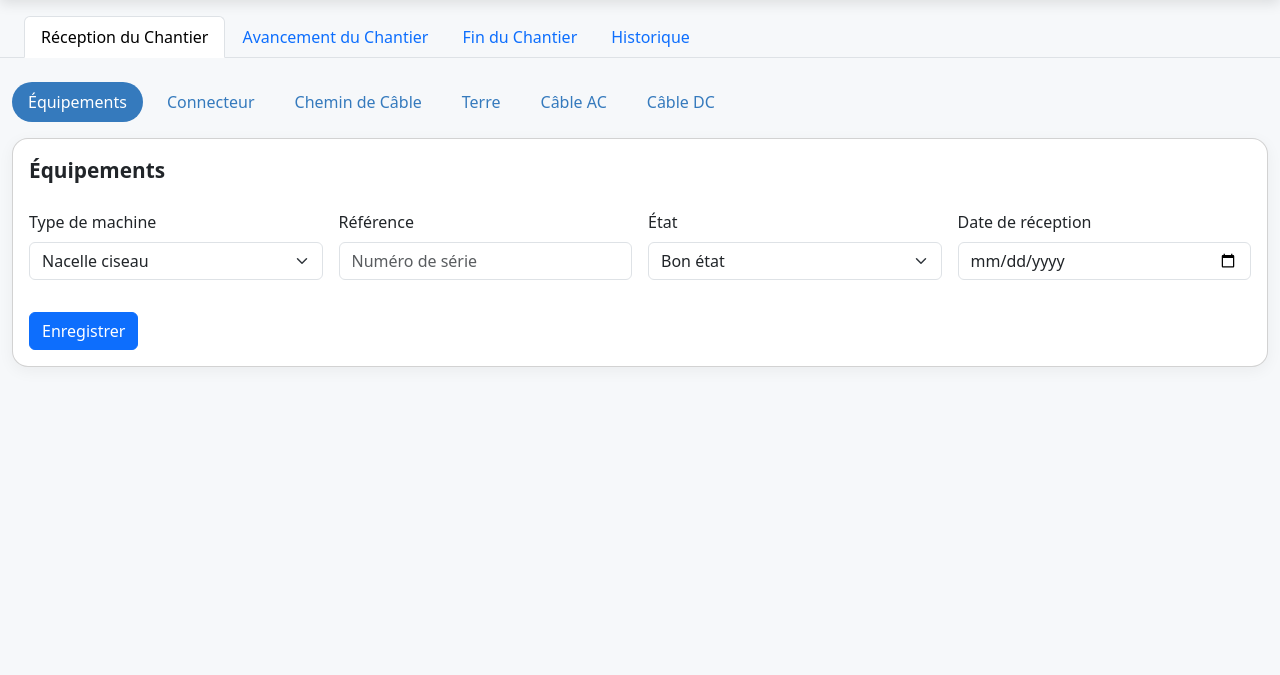
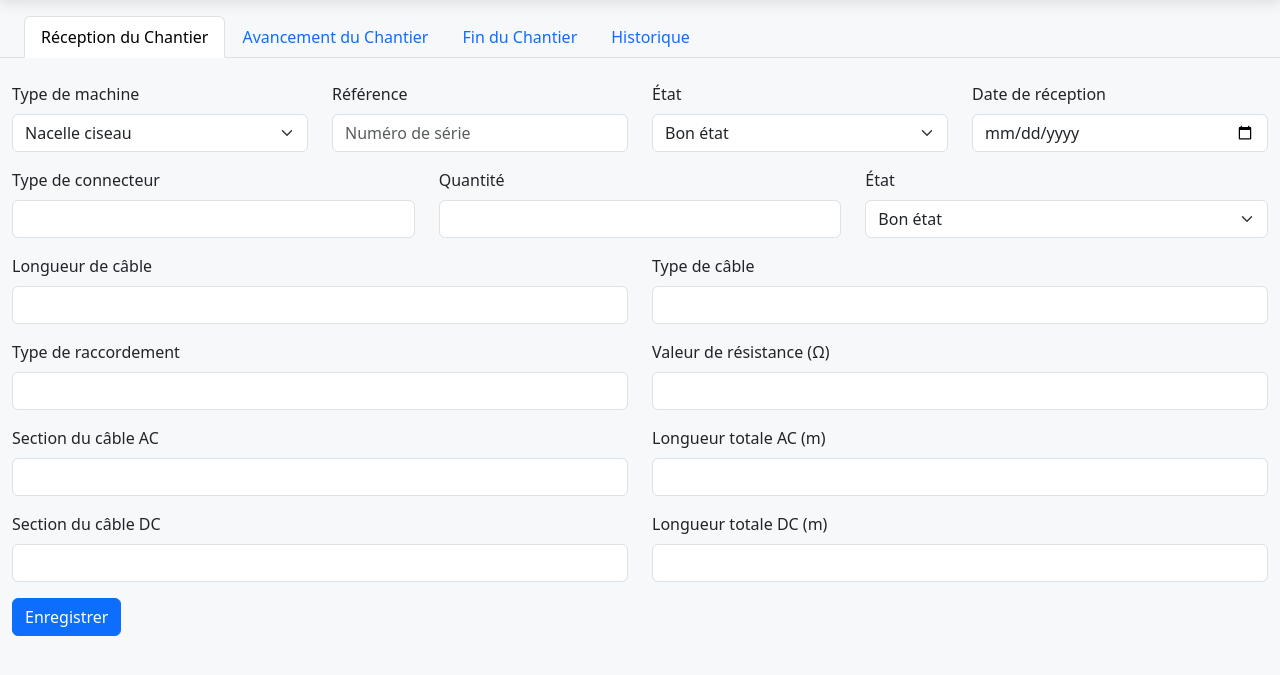
Before and after one commit to vinishtomar/TSB2, a Flask app: page / in a window 1280 px wide. Shown: the part 112-787 px from the top of the page. Run offline with Flask 2, Linux system fonts and the light colour scheme; the visitor is signed in with stand-in values (Sample User, id 1); data that the repository does not hold is empty.

Commit message:
Update index.html

```diff
--- a/ChefAssistantWeb/templates/index.html
+++ b/ChefAssistantWeb/templates/index.html
@@ -59,6 +59,16 @@
         .mt-3 { margin-top: 1rem; }
         .mt-4 { margin-top: 1.5rem; }
         .mb-3 { margin-bottom: 1rem; }
+        .table thead th {
+            font-size: 0.95rem;
+            white-space: nowrap;
+        }
+        .table td, .table th {
+            vertical-align: middle !important;
+        }
+        .nowrap {
+            white-space: nowrap;
+        }
     </style>
 </head>
 <body>
@@ -89,225 +99,121 @@
     <div class="tab-content container-fluid pt-4" id="mainTabContent">
       <!-- Réception Section -->
       <div class="tab-pane fade show active" id="reception" role="tabpanel" aria-labelledby="reception-tab">
-        <!-- Subnav Tabs -->
-        <ul class="nav subnav mb-3" id="receptionSubTab" role="tablist">
-          <li class="nav-item" role="presentation">
-            <button class="nav-link active" id="equipements-tab" data-bs-toggle="tab" data-bs-target="#equipements" type="button" role="tab" aria-controls="equipements" aria-selected="true">Équipements</button>
-          </li>
-          <li class="nav-item" role="presentation">
-            <button class="nav-link" id="connecteur-tab" data-bs-toggle="tab" data-bs-target="#connecteur" type="button" role="tab" aria-controls="connecteur" aria-selected="false">Connecteur</button>
-          </li>
-          <li class="nav-item" role="presentation">
-            <button class="nav-link" id="chemin-tab" data-bs-toggle="tab" data-bs-target="#chemin" type="button" role="tab" aria-controls="chemin" aria-selected="false">Chemin de Câble</button>
-          </li>
-          <li class="nav-item" role="presentation">
-            <button class="nav-link" id="terre-tab" data-bs-toggle="tab" data-bs-target="#terre" type="button" role="tab" aria-controls="terre" aria-selected="false">Terre</button>
-          </li>
-          <li class="nav-item" role="presentation">
-            <button class="nav-link" id="cableac-tab" data-bs-toggle="tab" data-bs-target="#cableac" type="button" role="tab" aria-controls="cableac" aria-selected="false">Câble AC</button>
-          </li>
-          <li class="nav-item" role="presentation">
-            <button class="nav-link" id="cabledc-tab" data-bs-toggle="tab" data-bs-target="#cabledc" type="button" role="tab" aria-controls="cabledc" aria-selected="false">Câble DC</button>
-          </li>
-        </ul>
-        <div class="tab-content">
-          <div class="tab-pane fade show active" id="equipements" role="tabpanel" aria-labelledby="equipements-tab">
-            <div class="card rounded-card mb-3">
-              <div class="card-body">
-                <div class="card-title mb-4">Équipements</div>
-                <form class="row g-3 align-items-end">
+        <form method="POST" action="{{ url_for('suivi_journalier') }}" enctype="multipart/form-data">
+          <div class="row mb-3">
             <div class="col-md-3">
               <label class="form-label">Type de machine</label>
-                    <select class="form-select">
-                      <option>Nacelle ciseau</option>
-                      <option>Nacelle à bras</option>
-                      <option>Manitou</option>
+              <select class="form-select" name="equipement_type">
+                <option value="Nacelle ciseau">Nacelle ciseau</option>
+                <option value="Nacelle à bras">Nacelle à bras</option>
+                <option value="Manitou">Manitou</option>
               </select>
             </div>
             <div class="col-md-3">
               <label class="form-label">Référence</label>
-                    <input type="text" class="form-control" placeholder="Numéro de série">
+              <input type="text" class="form-control" name="equipement_reference" placeholder="Numéro de série">
             </div>
             <div class="col-md-3">
               <label class="form-label">État</label>
-                    <select class="form-select">
-                      <option>Bon état</option>
-                      <option>À vérifier</option>
-                      <option>Défaillant</option>
+              <select class="form-select" name="equipement_etat">
+                <option value="Bon état">Bon état</option>
+                <option value="À vérifier">À vérifier</option>
+                <option value="Défaillant">Défaillant</option>
               </select>
             </div>
             <div class="col-md-3">
               <label class="form-label">Date de réception</label>
-                    <input type="date" class="form-control" placeholder="jj/mm/aaaa">
+              <input type="date" class="form-control" name="equipement_date_reception">
             </div>
-                  <div class="col-12 pt-3">
-                    <button class="btn btn-primary">Enregistrer</button>
+          </div>
+          <div class="row mb-3">
+            <div class="col-md-4">
+              <label class="form-label">Type de connecteur</label>
+              <input type="text" class="form-control" name="connecteur_type">
+            </div>
+            <div class="col-md-4">
+              <label class="form-label">Quantité</label>
+              <input type="number" class="form-control" name="connecteur_quantite">
+            </div>
+            <div class="col-md-4">
+              <label class="form-label">État</label>
+              <select class="form-select" name="connecteur_etat">
+                <option value="Bon état">Bon état</option>
+                <option value="À vérifier">À vérifier</option>
+                <option value="Défaillant">Défaillant</option>
+              </select>
+            </div>
+          </div>
+          <div class="row mb-3">
+            <div class="col-md-6">
+              <label class="form-label">Longueur de câble</label>
+              <input type="number" class="form-control" name="chemin_cable_longueur">
+            </div>
+            <div class="col-md-6">
+              <label class="form-label">Type de câble</label>
+              <input type="text" class="form-control" name="chemin_cable_type">
+            </div>
+          </div>
+          <div class="row mb-3">
+            <div class="col-md-6">
+              <label class="form-label">Type de raccordement</label>
+              <input type="text" class="form-control" name="terre_type_raccord">
+            </div>
+            <div class="col-md-6">
+              <label class="form-label">Valeur de résistance (Ω)</label>
+              <input type="number" class="form-control" name="terre_valeur_resistance">
+            </div>
+          </div>
+          <div class="row mb-3">
+            <div class="col-md-6">
+              <label class="form-label">Section du câble AC</label>
+              <input type="text" class="form-control" name="cableac_section">
+            </div>
+            <div class="col-md-6">
+              <label class="form-label">Longueur totale AC (m)</label>
+              <input type="number" class="form-control" name="cableac_longueur">
+            </div>
+          </div>
+          <div class="row mb-3">
+            <div class="col-md-6">
+              <label class="form-label">Section du câble DC</label>
+              <input type="text" class="form-control" name="cabledc_section">
+            </div>
+            <div class="col-md-6">
+              <label class="form-label">Longueur totale DC (m)</label>
+              <input type="number" class="form-control" name="cabledc_longueur">
+            </div>
+          </div>
+          <div class="mt-3">
+            <button type="submit" class="btn btn-primary">Enregistrer</button>
           </div>
         </form>
       </div>
+      <!-- Avancement Section -->
+      <div class="tab-pane fade" id="avancement" role="tabpanel" aria-labelledby="avancement-tab">
+        <form method="POST" action="{{ url_for('suivi_journalier') }}">
+          <div class="row mb-3">
+            <div class="col-md-4">
+              <label class="form-label">Câble DC tiré (m)</label>
+              <input type="text" class="form-control" name="cables_dctires">
+            </div>
+            <div class="col-md-4">
+              <label class="form-label">Câble AC tiré (m)</label>
+              <input type="text" class="form-control" name="cables_actires">
+            </div>
+            <div class="col-md-4">
+              <label class="form-label">Câble Terre tiré (m)</label>
+              <input type="text" class="form-control" name="cables_terretires">
             </div>
           </div>
-          <div class="tab-pane fade" id="connecteur" role="tabpanel" aria-labelledby="connecteur-tab">
-            <div class="card rounded-card mb-3">
-              <div class="card-body">
-                <div class="card-title mb-4">Connecteur</div>
-                <form class="row g-3 align-items-end">
-                  <div class="col-md-4">
-                    <label class="form-label">Type de connecteur</label>
-                    <input type="text" class="form-control" placeholder="Type de connecteur">
-                  </div>
-                  <div class="col-md-4">
-                    <label class="form-label">Quantité</label>
-                    <input type="number" class="form-control" placeholder="Quantité">
-                  </div>
-                  <div class="col-md-4">
-                    <label class="form-label">État</label>
-                    <select class="form-select">
-                      <option>Bon état</option>
-                      <option>À vérifier</option>
-                      <option>Défaillant</option>
-                    </select>
-                  </div>
-                  <div class="col-12 pt-3">
-                    <button class="btn btn-primary">Enregistrer</button>
+          <div class="mt-3">
+            <button type="submit" class="btn btn-primary">Enregistrer</button>
           </div>
         </form>
       </div>
-            </div>
-          </div>
-          <div class="tab-pane fade" id="chemin" role="tabpanel" aria-labelledby="chemin-tab">
-            <div class="card rounded-card mb-3">
-              <div class="card-body">
-                <div class="card-title mb-4">Chemin de Câble</div>
-                <form class="row g-3 align-items-end">
-                  <div class="col-md-6">
-                    <label class="form-label">Longueur de câble</label>
-                    <input type="number" class="form-control" placeholder="Longueur (m)">
-                  </div>
-                  <div class="col-md-6">
-                    <label class="form-label">Type de câble</label>
-                    <input type="text" class="form-control" placeholder="Type de câble">
-                  </div>
-                  <div class="col-12 pt-3">
-                    <button class="btn btn-primary">Enregistrer</button>
-                  </div>
-                </form>
-              </div>
-            </div>
-          </div>
-          <div class="tab-pane fade" id="terre" role="tabpanel" aria-labelledby="terre-tab">
-            <div class="card rounded-card mb-3">
-              <div class="card-body">
-                <div class="card-title mb-4">Terre</div>
-                <form class="row g-3 align-items-end">
-                  <div class="col-md-6">
-                    <label class="form-label">Type de raccordement</label>
-                    <input type="text" class="form-control" placeholder="Type de raccordement">
-                  </div>
-                  <div class="col-md-6">
-                    <label class="form-label">Valeur de résistance (Ω)</label>
-                    <input type="number" class="form-control" placeholder="Valeur de résistance">
-                  </div>
-                  <div class="col-12 pt-3">
-                    <button class="btn btn-primary">Enregistrer</button>
-                  </div>
-                </form>
-              </div>
-            </div>
-          </div>
-          <div class="tab-pane fade" id="cableac" role="tabpanel" aria-labelledby="cableac-tab">
-            <div class="card rounded-card mb-3">
-              <div class="card-body">
-                <div class="card-title mb-4">Câble AC</div>
-                <form class="row g-3 align-items-end">
-                  <div class="col-md-6">
-                    <label class="form-label">Section du câble</label>
-                    <input type="text" class="form-control" placeholder="Section du câble">
-                  </div>
-                  <div class="col-md-6">
-                    <label class="form-label">Longueur totale (m)</label>
-                    <input type="number" class="form-control" placeholder="Longueur totale">
-                  </div>
-                  <div class="col-12 pt-3">
-                    <button class="btn btn-primary">Enregistrer</button>
-                  </div>
-                </form>
-              </div>
-            </div>
-          </div>
-          <div class="tab-pane fade" id="cabledc" role="tabpanel" aria-labelledby="cabledc-tab">
-            <div class="card rounded-card mb-3">
-              <div class="card-body">
-                <div class="card-title mb-4">Câble DC</div>
-                <form class="row g-3 align-items-end">
-                  <div class="col-md-6">
-                    <label class="form-label">Section du câble</label>
-                    <input type="text" class="form-control" placeholder="Section du câble">
-                  </div>
-                  <div class="col-md-6">
-                    <label class="form-label">Longueur totale (m)</label>
-                    <input type="number" class="form-control" placeholder="Longueur totale">
-                  </div>
-                  <div class="col-12 pt-3">
-                    <button class="btn btn-primary">Enregistrer</button>
-                  </div>
-                </form>
-              </div>
-            </div>
-          </div>
-        </div>
-      </div>
-      <!-- Avancement Section -->
-      <div class="tab-pane fade" id="avancement" role="tabpanel" aria-labelledby="avancement-tab">
-        <ul class="nav subnav mb-3" id="avancementSubTab" role="tablist">
-          <li class="nav-item" role="presentation">
-            <button class="nav-link active" id="cables-tires-tab" data-bs-toggle="tab" data-bs-target="#cables-tires" type="button" role="tab" aria-controls="cables-tires" aria-selected="true">Câbles Tirés</button>
-          </li>
-          <li class="nav-item" role="presentation">
-            <button class="nav-link" id="installations-tab" data-bs-toggle="tab" data-bs-target="#installations" type="button" role="tab" aria-controls="installations" aria-selected="false">Installations</button>
-          </li>
-        </ul>
-        <div class="tab-content">
-          <div class="tab-pane fade show active" id="cables-tires" role="tabpanel" aria-labelledby="cables-tires-tab">
-            <div class="card rounded-card mb-3">
-              <div class="card-body">
-                <div class="card-title mb-4">Avancement des Câbles</div>
-                <form class="row g-3 align-items-end">
-                  <div class="col-md-4">
-                    <label class="form-label">Câble DC tiré (m)</label>
-                    <input type="text" class="form-control" placeholder="">
-                  </div>
-                  <div class="col-md-4">
-                    <label class="form-label">Câble AC tiré (m)</label>
-                    <input type="text" class="form-control" placeholder="">
-                  </div>
-                  <div class="col-md-4">
-                    <label class="form-label">Câble Terre tiré (m)</label>
-                    <input type="text" class="form-control" placeholder="">
-                  </div>
-                  <div class="col-12 pt-3">
-                    <button type="button" class="btn btn-primary">Enregistrer</button>
-                  </div>
-                </form>
-              </div>
-            </div>
-          </div>
-          <div class="tab-pane fade" id="installations" role="tabpanel" aria-labelledby="installations-tab">
-            <div class="card rounded-card mb-3">
-              <div class="card-body">
-                <div class="card-title mb-4">Installations</div>
-                <p>Section vide ou à personnaliser.</p>
-              </div>
-            </div>
-          </div>
-        </div>
-      </div>
       <!-- Fin Section -->
       <div class="tab-pane fade" id="fin" role="tabpanel" aria-labelledby="fin-tab">
-        <div class="card rounded-card mb-3">
-          <div class="card-body">
-            <div class="card-title mb-4">Tableau des Tensions Finales</div>
-            <p>Relevé final des tensions prises sur le chantier</p>
+        <form method="POST" action="{{ url_for('suivi_journalier') }}">
           <div class="table-responsive">
             <table class="table align-middle">
               <thead>
@@ -325,34 +231,31 @@
               </thead>
               <tbody>
                 <tr>
-                    <td>Zone A</td>
-                    <td>String 1</td>
-                    <td><input type="text" class="form-control" placeholder=""></td>
-                    <td><input type="text" class="form-control" placeholder=""></td>
-                    <td><input type="text" class="form-control" placeholder=""></td>
-                    <td><input type="text" class="form-control" placeholder=""></td>
-                    <td><input type="date" class="form-control" placeholder="jj/mm/aaaa"></td>
-                    <td><input type="text" class="form-control" placeholder=""></td>
+                  <td><input type="text" class="form-control" name="fin_zone"></td>
+                  <td><input type="text" class="form-control" name="fin_string"></td>
+                  <td><input type="text" class="form-control" name="fin_tension_dc"></td>
+                  <td><input type="text" class="form-control" name="fin_courant_dc"></td>
+                  <td><input type="text" class="form-control" name="fin_tension_ac"></td>
+                  <td><input type="text" class="form-control" name="fin_puissance"></td>
+                  <td><input type="date" class="form-control" name="fin_date"></td>
+                  <td><input type="text" class="form-control" name="fin_technicien"></td>
                   <td>
-                      <select class="form-select">
-                        <option>Validé</option>
-                        <option>Non Validé</option>
+                    <select class="form-select" name="fin_status">
+                      <option value="Validé">Validé</option>
+                      <option value="Non Validé">Non Validé</option>
                     </select>
                   </td>
                 </tr>
               </tbody>
             </table>
             <div class="mt-3">
-                <button type="button" class="btn btn-primary">Ajouter ligne</button>
-                <button type="button" class="btn btn-primary">Enregistrer</button>
-                <button type="button" class="btn btn-success">Exporter PDF</button>
+              <button type="submit" class="btn btn-primary">Enregistrer</button>
             </div>
           </div>
+        </form>
       </div>
-        </div>
-      </div>
+      <!-- Historique Section (Admins only) -->
       {% if current_user.role == "admin" %}
-      <!-- Historique Section (Admins only) -->
       <div class="tab-pane fade" id="history" role="tabpanel" aria-labelledby="history-tab">
         <div class="card rounded-card mb-3">
           <div class="card-body">
@@ -362,24 +265,38 @@
               <a href="{{ url_for('telecharger_historique_pdf') }}" class="btn btn-success">Télécharger PDF</a>
             </div>
             <div class="table-responsive">
-              <table class="table align-middle">
+              <table class="table align-middle table-bordered table-striped">
                 <thead>
                   <tr>
                     <th>Date</th>
                     <th>Utilisateur</th>
-                    <th>Chantier</th>
-                    <th>Équipe</th>
-                    <th>Heures</th>
-                    <th>Matériel livré</th>
-                    <th>Travaux réalisés</th>
-                    <th>Problèmes</th>
-                    <th>Avancement</th>
-                    <th>Objectif spécial</th>
-                    <th>Câble DC</th>
-                    <th>Câble AC</th>
-                    <th>Nombre de rails</th>
-                    <th>Pose onduleur</th>
-                    <th>Câble terre</th>
+                    <th>Type Equipement</th>
+                    <th>Référence Equipement</th>
+                    <th>État Equipement</th>
+                    <th>Date Réception Equipement</th>
+                    <th>Type Connecteur</th>
+                    <th>Quantité Connecteur</th>
+                    <th>État Connecteur</th>
+                    <th>Longueur Chemin Câble</th>
+                    <th>Type Chemin Câble</th>
+                    <th>Type Raccord Terre</th>
+                    <th>Valeur Résistance Terre</th>
+                    <th>Section Câble AC</th>
+                    <th>Longueur Câble AC</th>
+                    <th>Section Câble DC</th>
+                    <th>Longueur Câble DC</th>
+                    <th>Câble DC tiré</th>
+                    <th>Câble AC tiré</th>
+                    <th>Câble Terre tiré</th>
+                    <th>Zone (Fin)</th>
+                    <th>String (Fin)</th>
+                    <th>Tension DC (Fin)</th>
+                    <th>Courant DC (Fin)</th>
+                    <th>Tension AC (Fin)</th>
+                    <th>Puissance (Fin)</th>
+                    <th>Date (Fin)</th>
+                    <th>Technicien (Fin)</th>
+                    <th>Status (Fin)</th>
                     <th>Images</th>
                   </tr>
                 </thead>
@@ -388,19 +305,33 @@
                   <tr>
                     <td>{{ row.date }}</td>
                     <td>{{ row.utilisateur }}</td>
-                    <td>{{ row.chantier_du_jour }}</td>
-                    <td>{{ row.equipe_presente }}</td>
-                    <td>{{ row.heures_travail }}</td>
-                    <td>{{ row.materiel_livre }}</td>
-                    <td>{{ row.travaux_realises }}</td>
-                    <td>{{ row.problemes }}</td>
-                    <td>{{ row.avancement }}</td>
-                    <td>{{ row.objectif_special }}</td>
-                    <td>{{ row.cable_dc }}</td>
-                    <td>{{ row.cable_ac }}</td>
-                    <td>{{ row.nombre_rail }}</td>
-                    <td>{{ row.pose_onduleur }}</td>
-                    <td>{{ row.cable_terre }}</td>
+                    <td>{{ row.equipement_type }}</td>
+                    <td>{{ row.equipement_reference }}</td>
+                    <td>{{ row.equipement_etat }}</td>
+                    <td>{{ row.equipement_date_reception }}</td>
+                    <td>{{ row.connecteur_type }}</td>
+                    <td>{{ row.connecteur_quantite }}</td>
+                    <td>{{ row.connecteur_etat }}</td>
+                    <td>{{ row.chemin_cable_longueur }}</td>
+                    <td>{{ row.chemin_cable_type }}</td>
+                    <td>{{ row.terre_type_raccord }}</td>
+                    <td>{{ row.terre_valeur_resistance }}</td>
+                    <td>{{ row.cableac_section }}</td>
+                    <td>{{ row.cableac_longueur }}</td>
+                    <td>{{ row.cabledc_section }}</td>
+                    <td>{{ row.cabledc_longueur }}</td>
+                    <td>{{ row.cables_dctires }}</td>
+                    <td>{{ row.cables_actires }}</td>
+                    <td>{{ row.cables_terretires }}</td>
+                    <td>{{ row.fin_zone }}</td>
+                    <td>{{ row.fin_string }}</td>
+                    <td>{{ row.fin_tension_dc }}</td>
+                    <td>{{ row.fin_courant_dc }}</td>
+                    <td>{{ row.fin_tension_ac }}</td>
+                    <td>{{ row.fin_puissance }}</td>
+                    <td>{{ row.fin_date }}</td>
+                    <td>{{ row.fin_technicien }}</td>
+                    <td>{{ row.fin_status }}</td>
                     <td>
                       {% if row.images %}
                         {% for img in row.images %}
```
Lines whose indentation alone changed are shown as unchanged.
